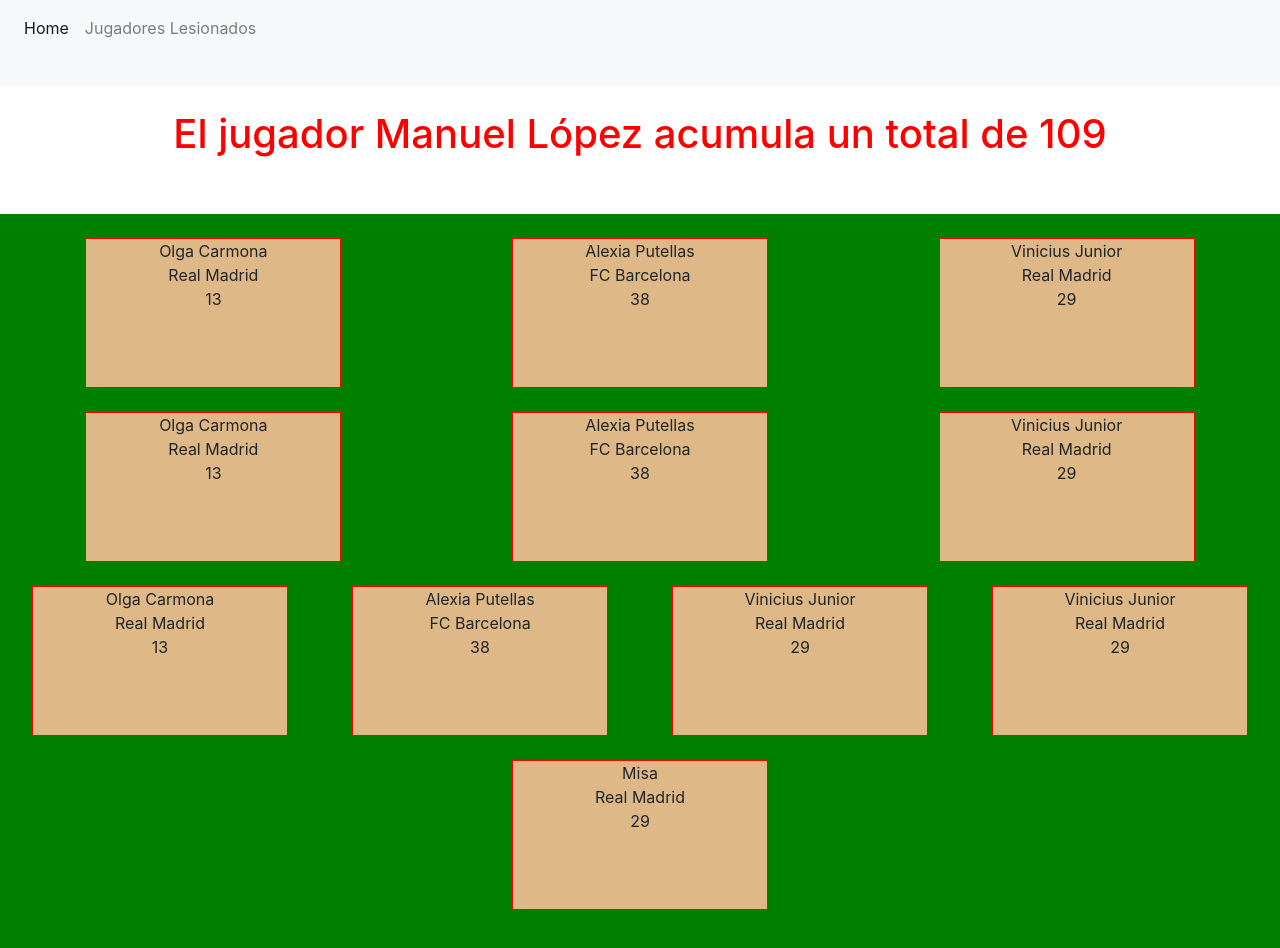
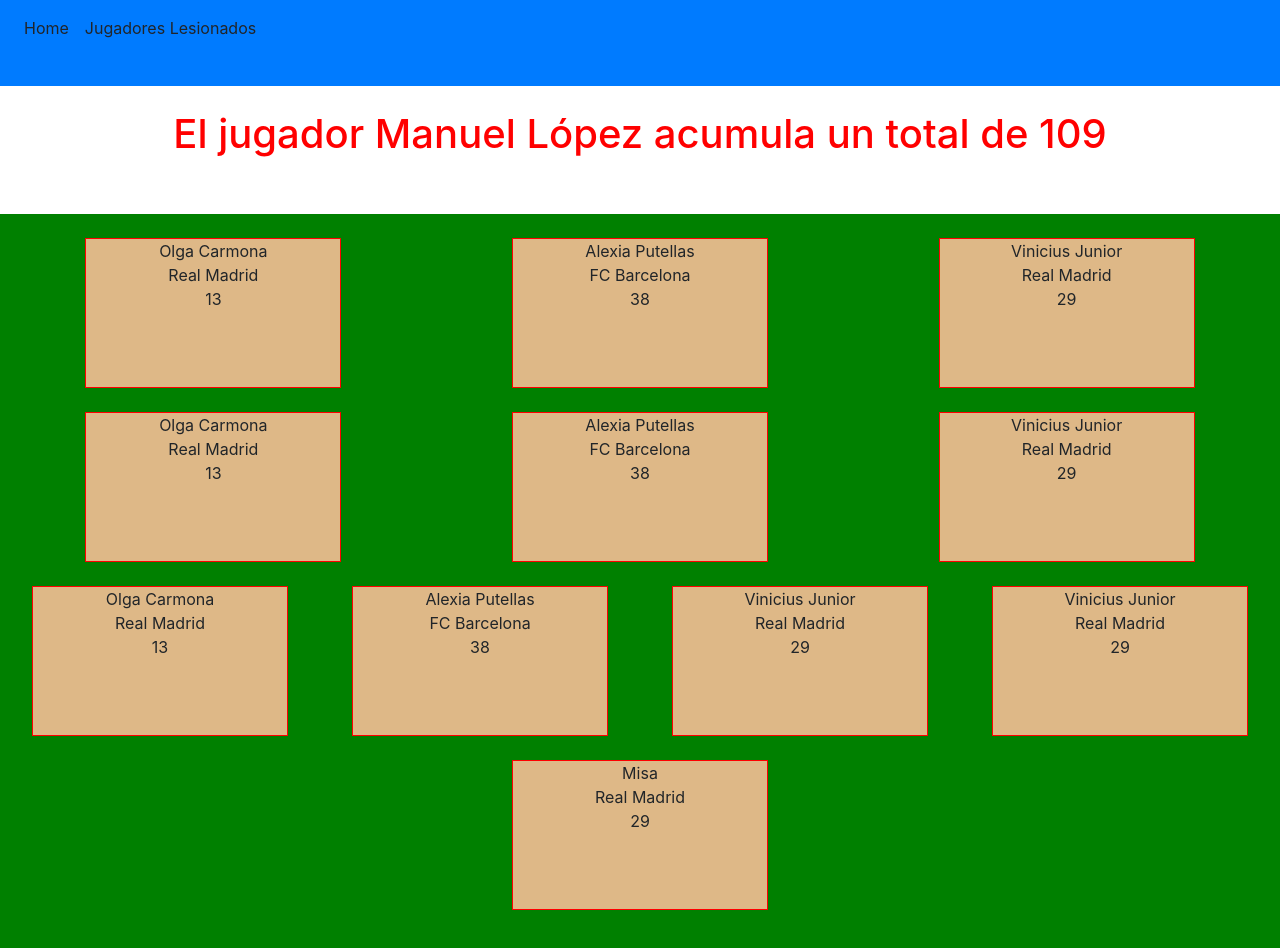
Before and after one commit to ManuLG97/PruebasConReactCurso2022, a React (Create React App) app: page / in a window 1280 px wide. Shown: the top 948 px of the page. Built offline with nearby package versions, Linux system fonts and the light colour scheme.

Commit message:
Commit de cierre de projecto

```diff
--- a/src/Components/Header/Header.js
+++ b/src/Components/Header/Header.js
@@ -22,7 +22,7 @@
 
 //EMPIEZA EL CODIGO QUE PASAMOS AL FICHERO APP.JS
     return (
-<nav class="navbar navbar-expand-lg navbar-light bg-light">
+<nav class="navbar navbar-expand-lg navbar-primary bg-primary">
   <div class="collapse navbar-collapse" id="navbarNavAltMarkup">
     <div class="navbar-nav">
       <a class="nav-item nav-link active" onClick={GoToHome}>Home <span class="sr-only">(current)</span></a>
```
